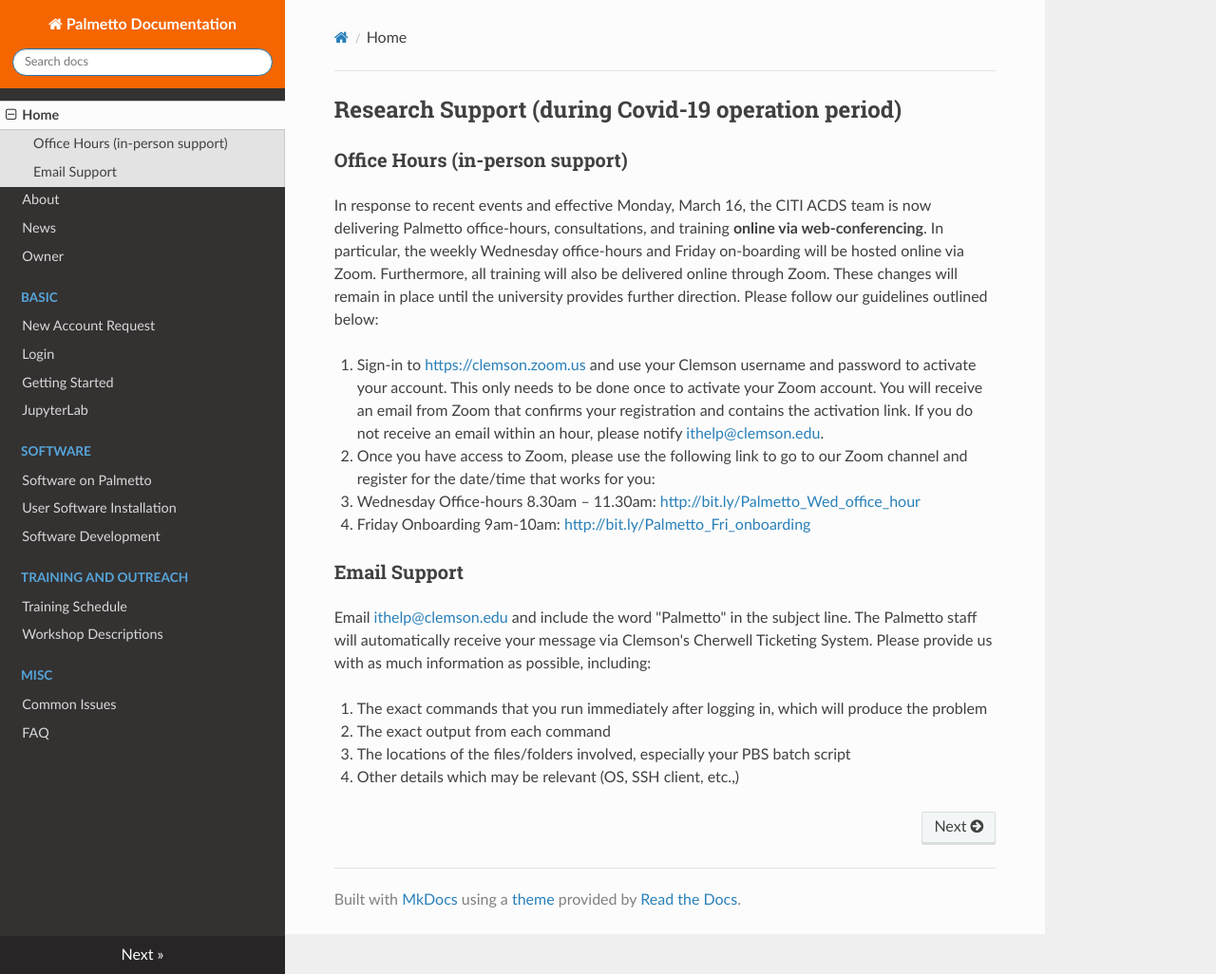
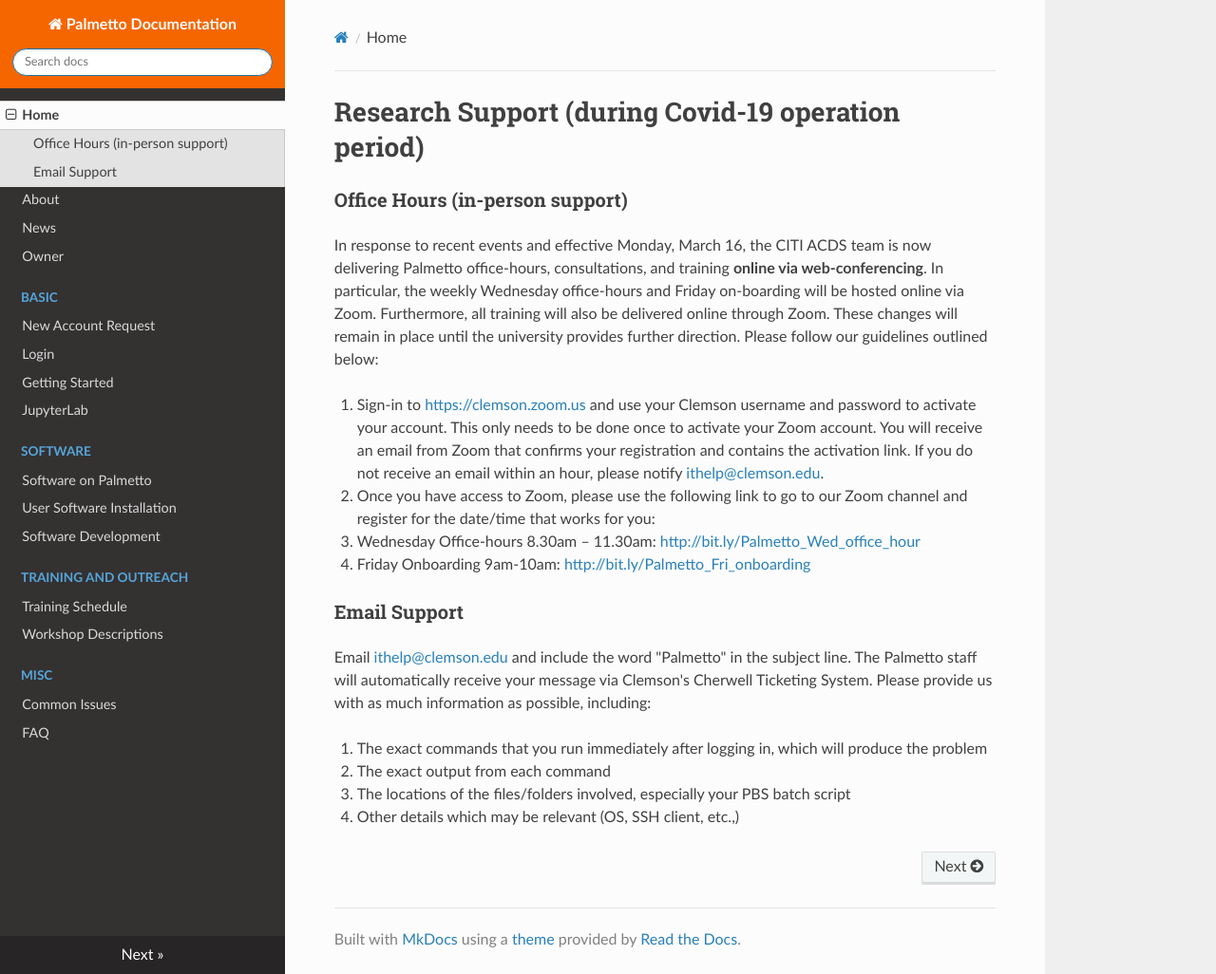
Before and after one commit to clemsonciti/palmetto-documentation, an MkDocs documentation site: the page built from docs/index.md, in a window 1280 px wide and 1026 px high. Shown: the whole window at 95% size. Built offline with MkDocs 1.6.1, drawn with Linux system fonts in a browser that asks for light colours; nearby versions of some CDN libraries.

```diff
--- a/docs/index.md
+++ b/docs/index.md
@@ -1,4 +1,4 @@
-## Research Support (during Covid-19 operation period)
+# Research Support (during Covid-19 operation period)
 
 ### Office Hours (in-person support)
 
```
